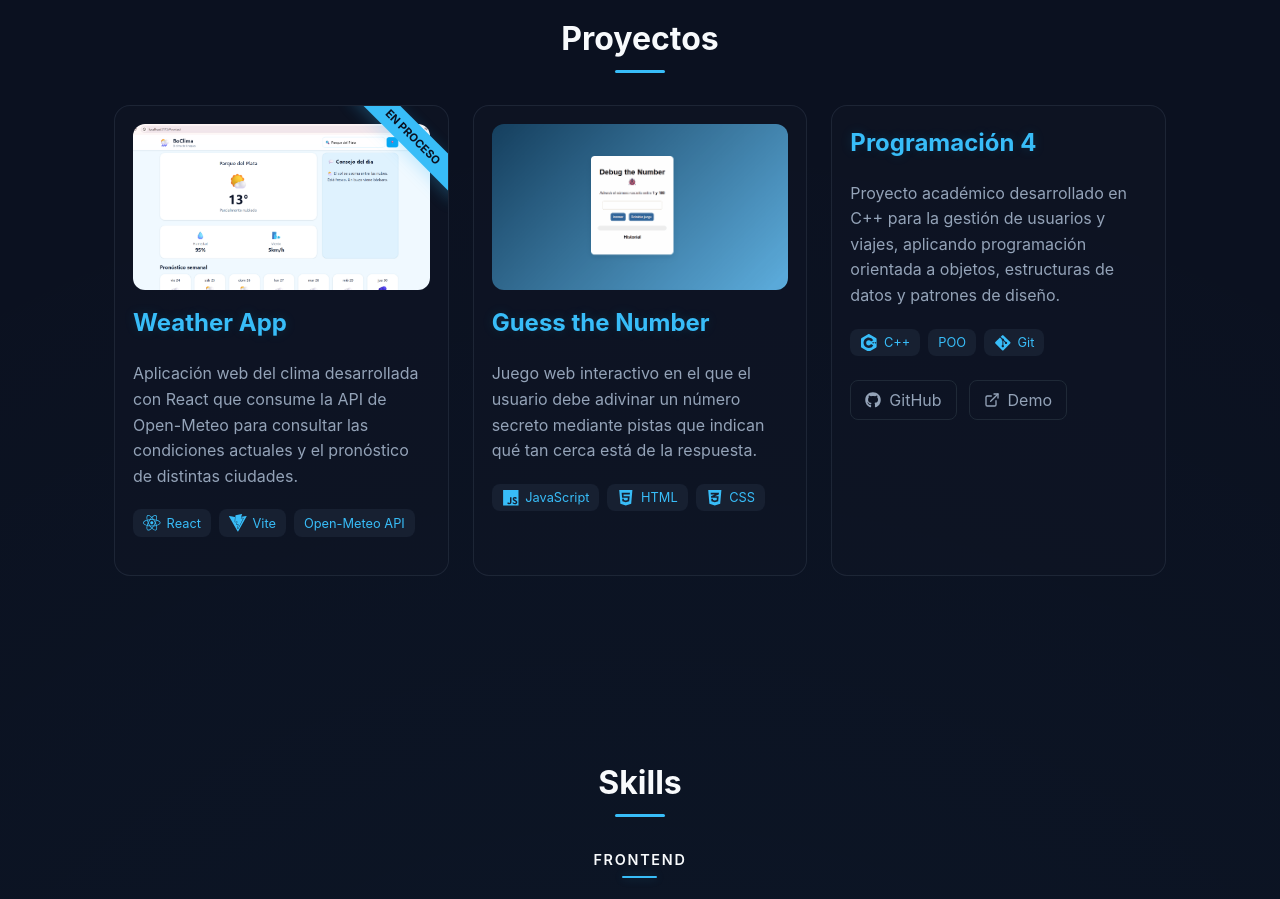
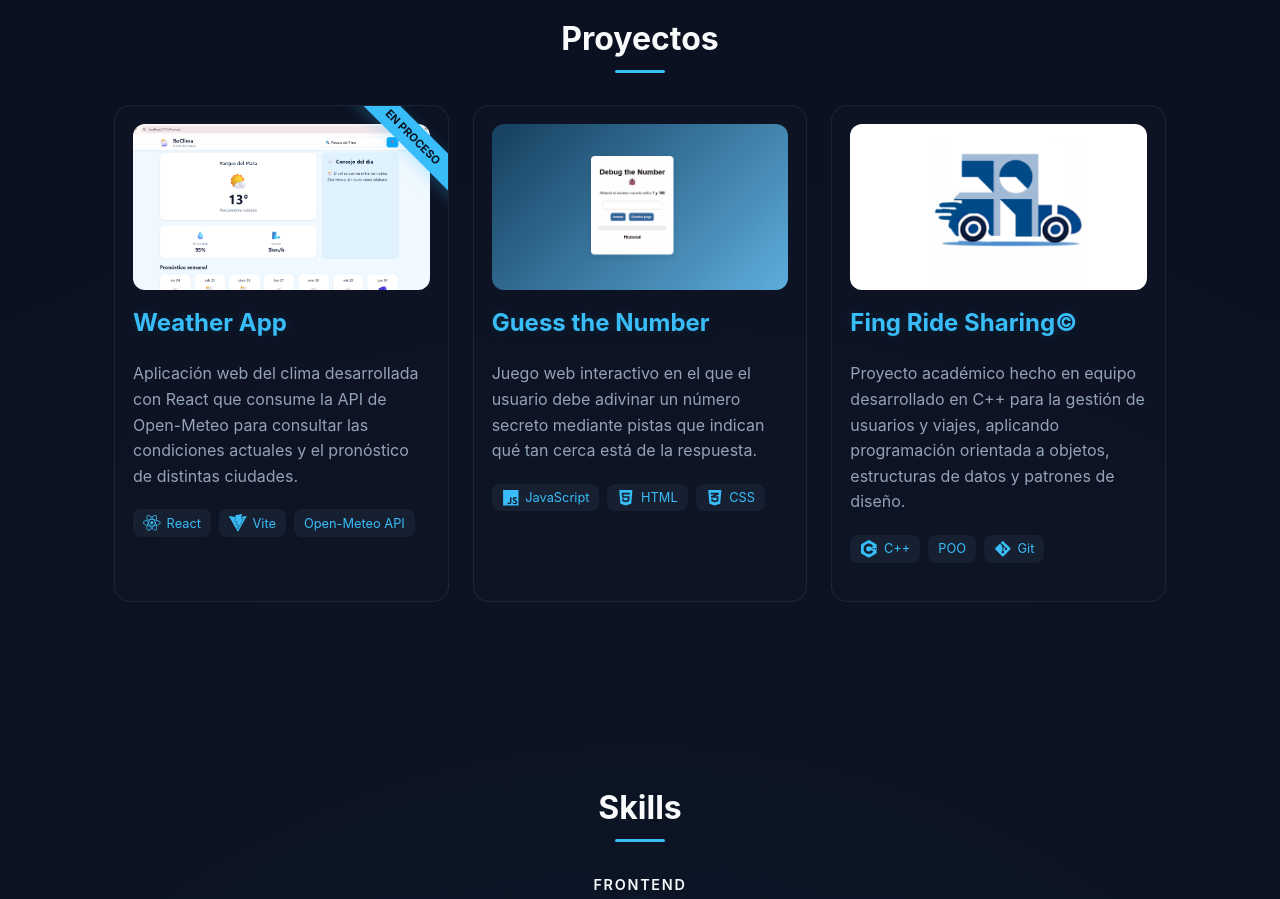
Before and after one commit to ximehe/portfolio, a React (Vite) app: page / in a window 1280 px wide. Shown: the part 2580-3479 px from the top of the page. Built offline with nearby package versions, Linux system fonts and the light colour scheme.

Commit message:
Finalize portfolio projects and links

```diff
--- a/src/components/Hero.jsx
+++ b/src/components/Hero.jsx
@@ -29,7 +29,7 @@ function Hero() {
       <div className="hero-buttons">
 
         <a
-            href="/cv-ximena-hernandez.pdf"
+            href="/Ximena_Hernandez_IT_CV.pdf"
             download
             className="primary-button"
           >
--- a/src/components/ProjectCard.jsx
+++ b/src/components/ProjectCard.jsx
@@ -1,4 +1,4 @@
-import { FaGithub, FaReact, FaJs, FaHtml5, FaCss3Alt, FaGitAlt } from "react-icons/fa"
+import { FaGithub, FaGitlab, FaReact, FaJs, FaHtml5, FaCss3Alt, FaGitAlt } from "react-icons/fa"
 import { FiExternalLink } from "react-icons/fi"
 import { SiVite, SiCplusplus} from "react-icons/si"
 
@@ -26,6 +26,7 @@ function ProjectCard({ project }) {
         </span>
       )}
 
+
       {project.image && (
         <div className="project-image-container">
 
@@ -37,15 +38,18 @@ function ProjectCard({ project }) {
 
           <div className="project-overlay">
 
+            {project.repository && (
               <a
-              href={project.github}
+                href={project.repository}
                 target="_blank"
                 rel="noopener noreferrer"
               >
-              <FaGithub />
-              GitHub
+                {project.repositoryType === "gitlab" ? <FaGitlab /> : <FaGithub />}
+                {project.repositoryType === "gitlab" ? "GitLab" : "GitHub"}
               </a>
+            )}
 
+            {project.demo && (
               <a
                 href={project.demo}
                 target="_blank"
@@ -54,6 +58,7 @@ function ProjectCard({ project }) {
                 <FiExternalLink />
                 Demo
               </a>
+            )}
 
           </div>
 
@@ -78,15 +83,18 @@ function ProjectCard({ project }) {
       {!project.image && (
       <div className="project-links">
 
+          {project.repository && (
             <a
-          href={project.github}
+              href={project.repository}
               target="_blank"
               rel="noopener noreferrer"
             >
-          <FaGithub />
-          GitHub
+              {project.repositoryType === "gitlab" ? <FaGitlab /> : <FaGithub />}
+              {project.repositoryType === "gitlab" ? "GitLab" : "GitHub"}
             </a>
+          )}
 
+          {project.demo && (
             <a
               href={project.demo}
               target="_blank"
@@ -95,6 +103,7 @@ function ProjectCard({ project }) {
               <FiExternalLink />
               Demo
             </a>
+          )}
 
       </div>
       )}
--- a/src/data/projects.js
+++ b/src/data/projects.js
@@ -1,5 +1,6 @@
 import weather from "../assets/projects/weather-app.png"
 import guess from "../assets/projects/guess-number.gif"
+import fingride from "../assets/projects/fing-ride.png"
 
 const projects = [
   {
@@ -16,9 +17,10 @@ const projects = [
 
     image: weather,
 
-    github: "#",
+    repository: "https://github.com/ximehe/bo-clima",
+    repositoryType: "github",
 
-    demo: "#",
+    demo: "https://bo-clima.vercel.app/",
 
     status: "in-progress",
   },
@@ -39,18 +41,19 @@ const projects = [
 
     image: guess,
 
-    github: "#",
+    repository: "https://github.com/ximehe/numFounder",
+    repositoryType: "github",
 
-    demo: "#",
+    demo: null,
   },
 
   {
     id: 3,
 
-    title: "Programación 4",
+    title: "Fing Ride Sharing©",
 
     description:
-      "Proyecto académico desarrollado en C++ para la gestión de usuarios y viajes, aplicando programación orientada a objetos, estructuras de datos y patrones de diseño.",
+      "Proyecto académico hecho en equipo desarrollado en C++ para la gestión de usuarios y viajes, aplicando programación orientada a objetos, estructuras de datos y patrones de diseño.",
 
     technologies: [
       "C++",
@@ -58,11 +61,12 @@ const projects = [
       "Git",
     ],
 
-    image: "",
+    image: fingride,
 
-    github: "#",
+    repository: "https://gitlab.fing.edu.uy/santiago.montero/aplicacion-de-gestion-de-viajes-c",
+    repositoryType: "gitlab",
 
-    demo: "#",
+    demo: null,
   },
 ]
 
```
Also changed, not shown: src/assets/projects/fing-ride.png (added), 1 other file (tests, documents, lock files or other folders). Lines whose indentation alone changed are shown as unchanged.
